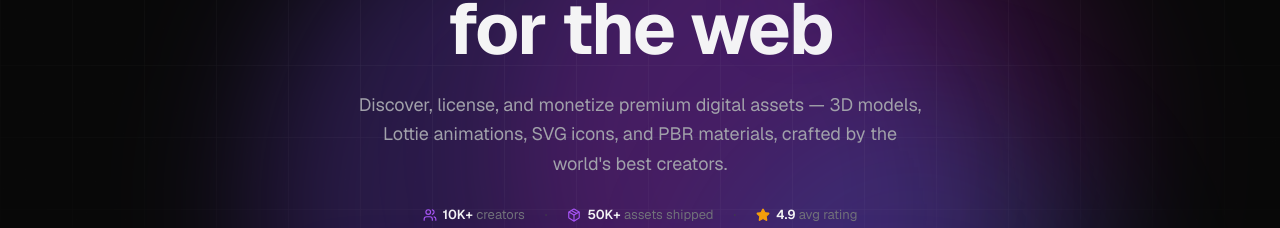
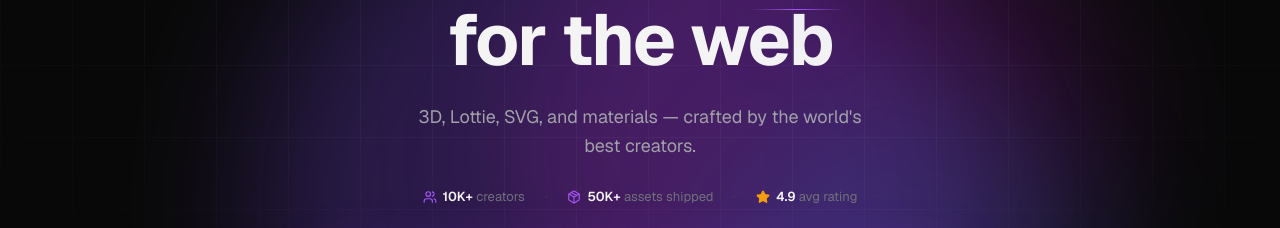
Before and after one commit to Designzo786/Designzo, a Next.js app: page / in a window 1280 px wide. Shown: the part 289-517 px from the top of the page. Built offline with nearby package versions, Linux system fonts and the light colour scheme; no server answers; the database is empty.

Commit message:
Hero: trim description to one tight line

```diff
--- a/app/(marketing)/_sections/Hero.tsx
+++ b/app/(marketing)/_sections/Hero.tsx
@@ -73,10 +73,9 @@ export function Hero() {
             for the web
           </h1>
 
-          <p className="mt-6 text-base sm:text-lg text-secondary max-w-xl mx-auto leading-relaxed">
-            Discover, license, and monetize premium digital assets — 3D
-            models, Lottie animations, SVG icons, and PBR materials,
-            crafted by the world&apos;s best creators.
+          <p className="mt-6 text-base sm:text-lg text-secondary max-w-md mx-auto leading-relaxed">
+            3D, Lottie, SVG, and materials — crafted by the world&apos;s
+            best creators.
           </p>
 
           {/* ─── Social-proof trust row ───────────────────────────────── */}
```
